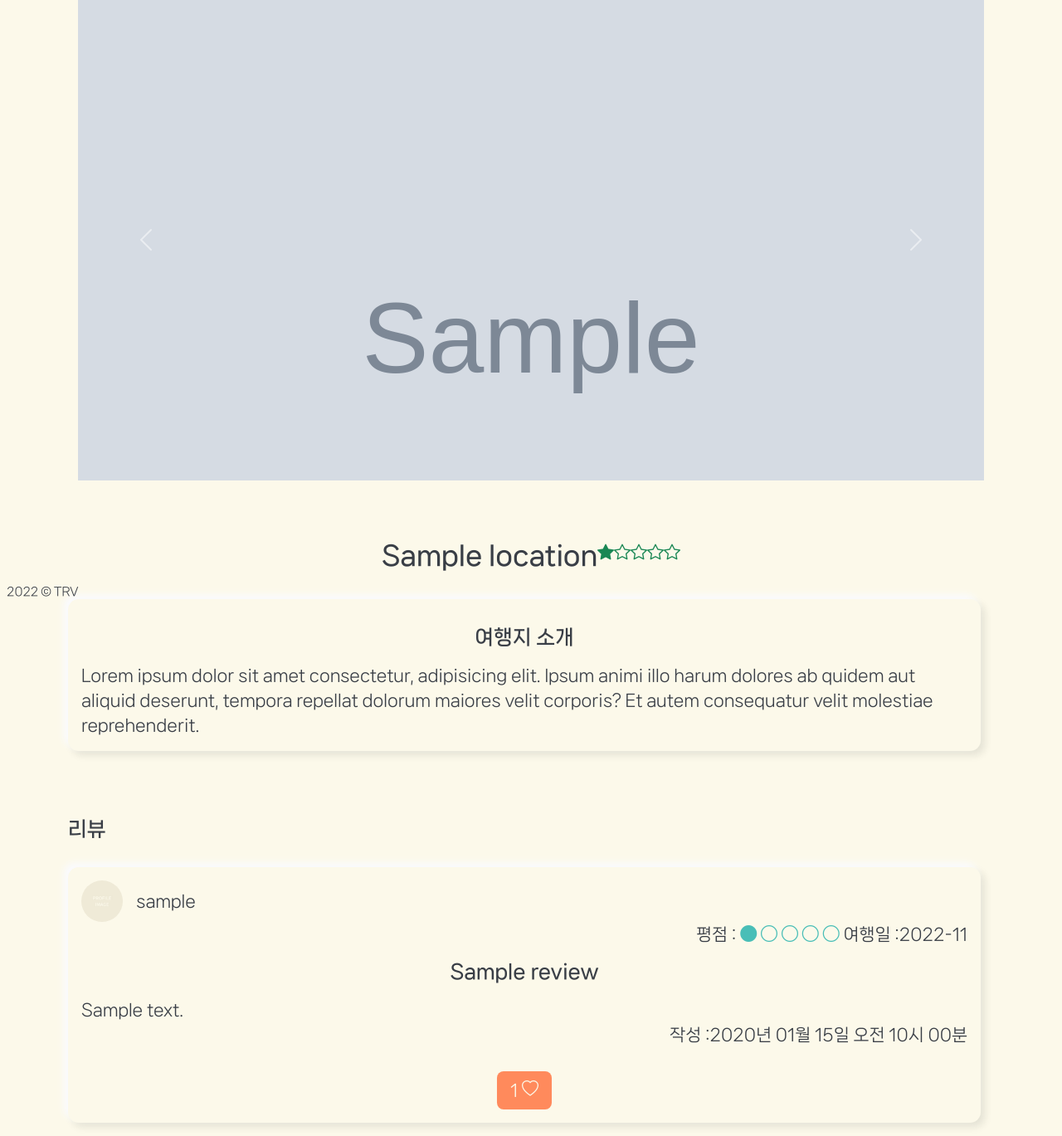
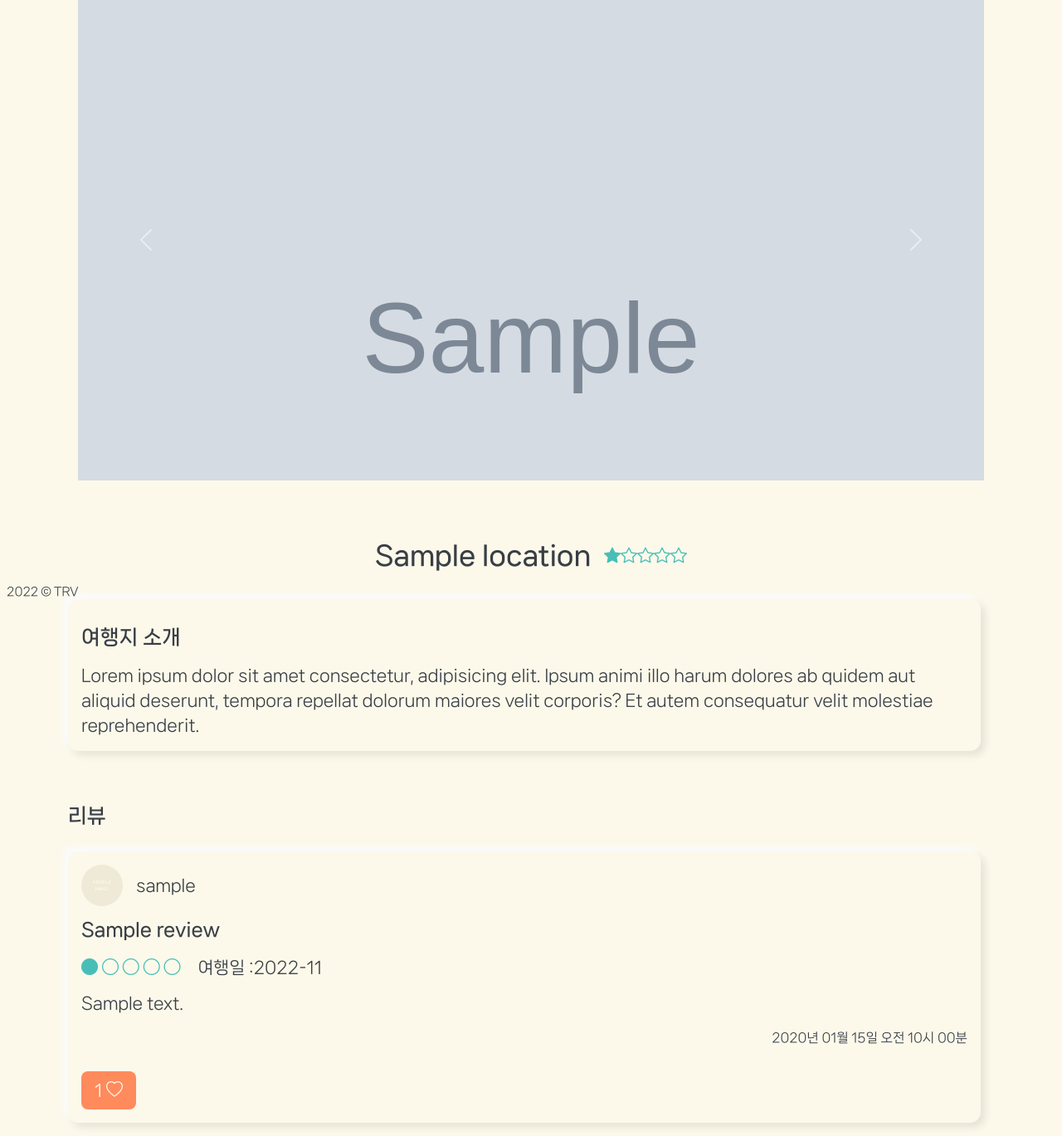
Before and after one commit to Bonbon315/PJT-Triview, a Django app: page /reviews/1/ in a window 1280 px wide. Shown: the part 67-1436 px from the top of the page at 83% size. Run offline with Django 3.2, Linux system fonts and the light colour scheme; tables that the repository leaves empty hold one stand-in row (values such as "Sample post"); grey boxes marked "Sample" are stand-in pictures; some libraries are stand-ins or nearby versions.

Commit message:
templated review, nav, profile modified

```diff
--- a/location/templates/location/create.html
+++ b/location/templates/location/create.html
@@ -3,11 +3,11 @@
 {% block content %}
 
   {% bootstrap_javascript %}
-
+  <h1 class="tit">여행지 등록</h1>
   <form action="" method="POST" enctype="multipart/form-data" id="loc-form">
     {% csrf_token %}
     {% bootstrap_form location_form %}
-    <button type="submit" class="btn-sb btnC">장소등록</button>
+    <button type="submit" class="btn-sb btnC">장소 등록</button>
 
   </form>
 
--- a/location/templates/location/index.html
+++ b/location/templates/location/index.html
@@ -2,7 +2,7 @@
 {% load django_bootstrap5 %}
 {% block content %}
 
-  <div class="row m-4 g-3">
+  <div class="row m-4 g-3 " id="location">
     {% for location in locations %}
       <div class="col-3 box">
         <a href="{% url 'reviews:index' location.pk %}" class="">
--- a/reviews/templates/reviews/index.html
+++ b/reviews/templates/reviews/index.html
@@ -30,7 +30,7 @@
   </div>
   <div class="review_section d-flex justify-content-center align-items-center">
     <h1 class="tit">{{location.title}}</h1>
-    <div class="d-flex justify-content-center text-success mb-2">
+    <div class="d-flex justify-content-center loct-grd">
       <div class="bi-star{% if location_grade >= 1 %}-fill{% elif 0 < location_grade and location_grade < 1 %}-half{% endif %}"></div>
       <div class="bi-star{% if location_grade >= 2 %}-fill{% elif 1 < location_grade and location_grade < 2 %}-half{% endif %}"></div>
       <div class="bi-star{% if location_grade >= 3 %}-fill{% elif 2 < location_grade and location_grade < 3 %}-half{% endif %}"></div>
@@ -47,10 +47,10 @@
     </div>
   </section>
   <section class="review_section rev-area">
-    <div class="tit-area">
+    <div class="tit-area d-flex">
       <h3 class="sub-tit">리뷰</h3>
       {% if request.user.is_authenticated %}
-        <a class="btnC btn-rev" href="{% url 'reviews:create' location.pk %}">리뷰 작성</a>
+        <a class="btnC" href="{% url 'reviews:create' location.pk %}">리뷰 작성</a>
       {% endif %}
     </div>
     <!--리뷰 쌓이는 곳-->
@@ -69,22 +69,24 @@
                 </div>
                 <span>{{ review.user }}</span>
               </div>
-              <p class="text-end">
-                평점 :
+              <h5 class="sub-tit">{{ review.title }}</h5>
+              <p class="sub-info">
+                <span class="rev-grd-area">
                   <i class="rev-grd bi-circle{% if review.grade >= 1 %}-fill{% elif 0 < review.grade and review.grade < 1 %}-half{% endif %}"></i>
                   <i class="rev-grd bi-circle{% if review.grade >= 2 %}-fill{% elif 1 < review.grade and review.grade < 2 %}-half{% endif %}"></i>
                   <i class="rev-grd bi-circle{% if review.grade >= 3 %}-fill{% elif 2 < review.grade and review.grade < 3 %}-half{% endif %}"></i>
                   <i class="rev-grd bi-circle{% if review.grade >= 4 %}-fill{% elif 3 < review.grade and review.grade < 4 %}-half{% endif %}"></i>
                   <i class="rev-grd bi-circle{% if review.grade >= 5 %}-fill{% elif 4 < review.grade and review.grade < 5 %}-half{% endif %}"></i>
+                </span>
                 <span>
                   여행일 :{{ review.traveled_at }}
                 </span>
               </p>
-              <h5 class="sub-tit">{{ review.title }}</h5>
               <p>{{ review.content }}</p>
-              <p class="rev-crd text-end">작성 :{{ review.created_at|date:'Y년 m월 d일 A g시 i분' }}</p>
+              <p class="rev-crd text-end">{{ review.created_at|date:'Y년 m월 d일 A g시 i분' }}</p>
             </div>
             <!--좋아요 기능-->
+            <div class="btn-area d-flex justify-content-between">
               <div class="like-area">
                 {% if request.user in review.like_users.all %}
                   <a href="{% url 'reviews:like' review.pk %}" class="btnC">
@@ -106,6 +108,7 @@
                 {% endif %}
               </div>
             </div>
+          </div>
         {% endif %}
       {% endfor %}
     </div>
--- a/static/css/style.css
+++ b/static/css/style.css
@@ -15,6 +15,7 @@ body {
 	font-size: 20px;
 	line-height: 1.5;
 	background: var(--bg);
+	position: relative;
 }
 a {
 	color: inherit;
@@ -271,19 +317,20 @@ a:hover {
 }
 .box .box-img {
 	margin-top: 0.5rem;
-	height: 200px;
+	height: 150px;
 	overflow: hidden;
 	border-radius: 1rem;
+	object-fit: fill;
 }
-.box .sub-tit {
+#location .box .sub-tit {
 	text-align: center;
 	transition: 0.3s;
 }
-.box:hover {
+#location .box:hover {
 	background: var(--bgD);
 	box-shadow: none;
 }
-.box:hover .sub-tit {
+#location .box:hover .sub-tit {
 	color: var(--main);
 }
 
@@ -297,22 +344,23 @@ a:hover {
 .review_section .box {
 	padding: 1rem;
 }
-.rev-info .box:hover {
-	background: var(--bg);
-	box-shadow: -5px -5px 10px #fafbff, 5px 5px 10px rgba(22, 27, 29, 0.1);
+.review_section .loct-grd {
+	margin-left: 1rem;
+	color: var(--main);
 }
-.rev-info .box:hover .sub-tit {
-	color: var(--txt);
+.rev-info .sub-tit {
+	text-align: left;
 }
+
 .rev-area {
-	margin-top: 5rem;
+	margin-top: 3rem;
 }
-.btn-rev {
-	left: 90%;
+.rev-area .tit-area {
+	margin-bottom: 0.8rem;
+}
+.rev-area .tit-area .btnC {
+	left: 35%;
 	transform: translateX(0);
-}
-.tit-area {
-	margin-bottom: 2rem;
 }
 .rev .rev-cont .rev-prof {
 	width: 50px;
@@ -325,8 +373,25 @@ a:hover {
 	width: 50px;
 	height: 50px;
 }
+.rev .rev-cont .rev-grd-area {
+	margin-right: 1rem;
+}
 .rev .rev-cont .rev-grd {
 	color: var(--main);
+}
+.rev .rev-cont .sub-tit {
+	font-size: 1.4rem;
+}
+.rev .rev-cont .sub-info {
+	margin-bottom: 0.8rem;
+}
+.rev .rev-cont .rev-crd {
+	font-size: 0.95rem;
+	margin-top: 1rem;
+}
+.rev .btn-area .btnC {
+	position: unset;
+	transform: none;
 }
 
 /* footer */
--- a/templates/base.html
+++ b/templates/base.html
@@ -15,7 +15,7 @@
       <link rel="stylesheet" href="{% static 'css/style.css' %}">
     {% endblock css %}
     {% block script %}
-    <script defer src="{% static 'js/script.js' %}"></script>
+      <script defer="defer" src="{% static 'js/script.js' %}"></script>
     {% endblock script %}
     <title>TRV</title>
   </head>
@@ -23,7 +23,7 @@
   <body>
     <header>
       <nav class="py-3">
-            <div class="container d-flex justify-content-between sticky-top">
+        <div class="container d-flex justify-content-between ">
           <div class="logo">
             <a href="{% url 'index' %}">
               <img src="{% static 'img/trv_logo.svg' %}" alt="trv_logo">
@@ -31,8 +31,10 @@
           </div>
           <div class="">
             <ul class="nav-area d-flex justify-content-end">
-                        <li>
-                            <a href="{% url 'location:index' %}">여행</a>
+              <li class="plane-area">
+                <a href="{% url 'location:index' %}">
+                  <i class="bi bi-airplane-fill plane"></i>
+                  여행</a>
               </li>
               {% if request.user.is_authenticated %}
                 <li>
```
Also changed, not shown: other parts of static/css/style.css (+45 -0 lines), accounts/templates/accounts/detail.html (+17 -7 lines), accounts/templates/accounts/dropout.html (+8 -5 lines). Lines whose indentation alone changed are shown as unchanged.
